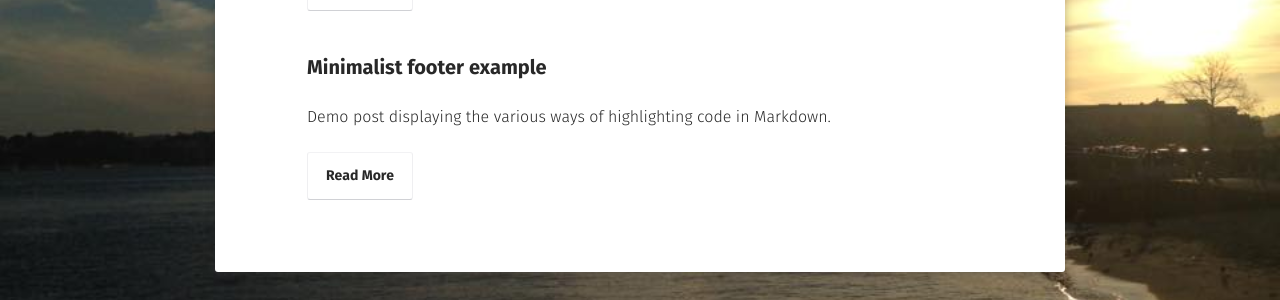
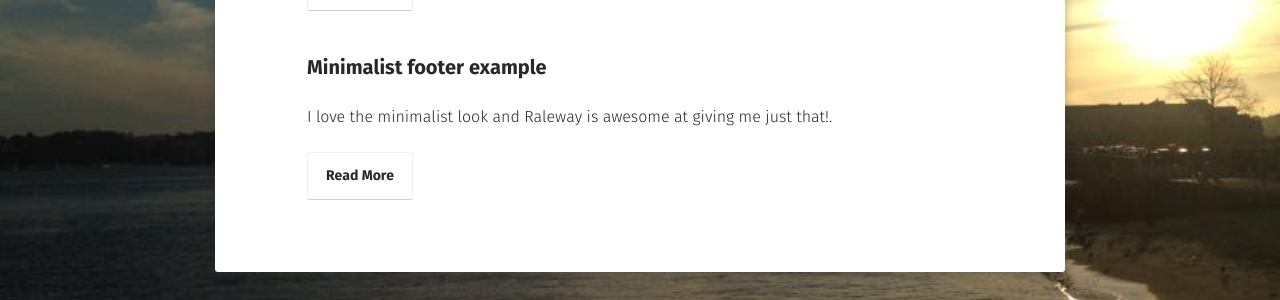
Before and after one commit to whillwebdev/whillwebdev.github.io, a Jekyll site: the page built from posts/index.md, in a window 1280 px wide. Shown: the part 439-739 px from the top of the page. Built offline with Jekyll 4.4.1, drawn with Linux system fonts in a browser that asks for light colours; some web fonts are replaced.

Commit message:
change excerpt

```diff
--- a/_posts/2018-04-07-footer-example.md
+++ b/_posts/2018-04-07-footer-example.md
@@ -2,7 +2,7 @@
 layout: post
 title: 'Minimalist footer example'
 date: 2018-04-07
-excerpt: "Demo post displaying the various ways of highlighting code in Markdown."
+excerpt: "I love the minimalist look and Raleway is awesome at giving me just that!."
 tags: [sample post, code, highlighting]
 comments: true
 ---
```
